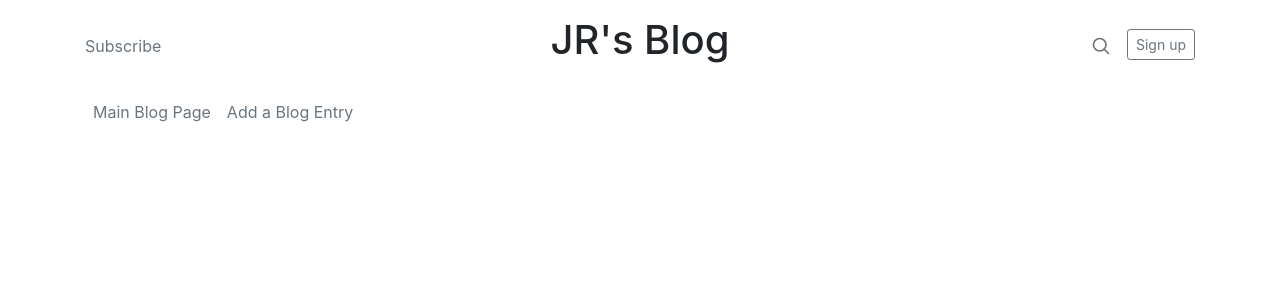
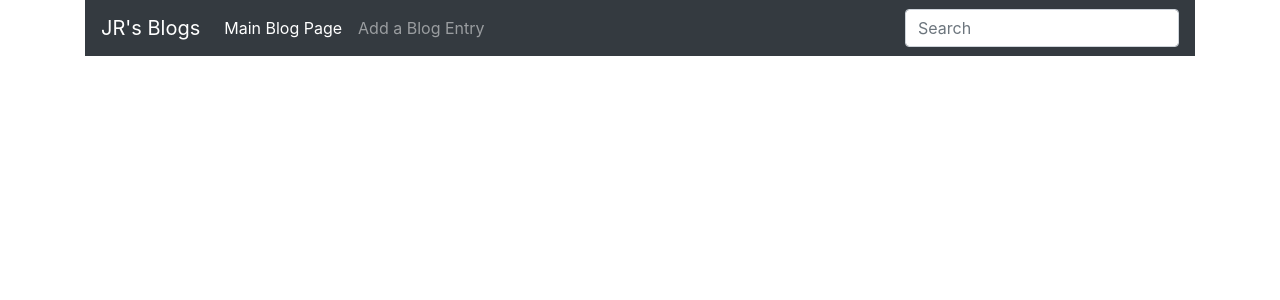
Before and after one commit to jrivero3122/blogz, a Flask app: page / in a window 1280 px wide. Shown: the top 300 px of the page. Run offline with Flask 2, Linux system fonts and the light colour scheme; data that the repository does not hold is empty; some libraries are stand-ins or nearby versions.

Commit message:
Blog ready with bootstrap

```diff
--- a/templates/blog.html
+++ b/templates/blog.html
@@ -5,21 +5,12 @@
     <div class="row">
         {% for blog in blogs %}
         <div class="col-md-8 blog-main">
-            <!-- <h3 class="pb-3 mb-4 font-italic border-bottom">
-                From the Firehose
-            </h3> -->
-
             <div class="blog-post">
                 <a href="./blog?id={{blog.id}}"><h2 class="blog-post-title">{{blog.title}}</h2></a>
                 <!-- <p class="blog-post-meta">December 23, 2013 by <a href="#">Jacob</a></p> -->
-                {{blog.body}}
+                {{blog.body[0:200]}}
             </div><!-- /.blog-post -->
             <br>
-            <nav class="blog-pagination">
-                <a class="btn btn-outline-primary" href="#">Older</a>
-                <a class="btn btn-outline-secondary disabled" href="#">Newer</a>
-            </nav>
-
             <br>
             </div><!-- /.blog-main -->
 
--- a/templates/wrapper.html
+++ b/templates/wrapper.html
@@ -8,29 +8,27 @@
     <title>{% block title %} {% endblock%}</title>
 </head>
 <body class="container">
-    <header class="blog-header py-3">
-    <div class="row flex-nowrap justify-content-between align-items-center">
-        <div class="col-4 pt-1">
-        <a class="text-muted" href="#">Subscribe</a>
+    <nav class="navbar navbar-expand-md navbar-dark bg-dark">
+        <a class="navbar-brand" href="/">JR's Blogs</a>
+        <button class="navbar-toggler" type="button" data-toggle="collapse" data-target="#navbarsExample04" aria-controls="navbarsExample04" aria-expanded="false" aria-label="Toggle navigation">
+        <span class="navbar-toggler-icon"></span>
+        </button>
+
+        <div class="collapse navbar-collapse" id="navbarsExample04">
+        <ul class="navbar-nav mr-auto">
+            <li class="nav-item active">
+            <a class="nav-link" href="/">Main Blog Page<span class="sr-only">(current)</span></a>
+            </li>
+            <li class="nav-item">
+            <a class="nav-link" href="/newpost">Add a Blog Entry</a>
+            </li>
+        </ul>
+        <form class="form-inline my-2 my-md-0">
+            <input class="form-control" type="text" placeholder="Search">
+        </form>
         </div>
-        <div class="col-4 text-center">
-        <h1>JR's Blog</h1>
-        </div>
-        <div class="col-4 d-flex justify-content-end align-items-center">
-        <a class="text-muted" href="#">
-            <svg xmlns="http://www.w3.org/2000/svg" width="20" height="20" viewBox="0 0 24 24" fill="none" stroke="currentColor" stroke-width="2" stroke-linecap="round" stroke-linejoin="round" class="mx-3"><circle cx="10.5" cy="10.5" r="7.5"></circle><line x1="21" y1="21" x2="15.8" y2="15.8"></line></svg>
-        </a>
-        <a class="btn btn-sm btn-outline-secondary" href="#">Sign up</a>
-        </div>
-    </div>
-    </header>
-
-    <div class="nav-scroller py-1 mb-2">
-    <nav class="nav d-flex">
-        <a class="p-2 text-muted" href="/">Main Blog Page</a>
-        <a class="p-2 text-muted" href="/newpost">Add a Blog Entry</a>
     </nav>
-</div>
+    <br>
 
 <main role="main" class="container">
 
```
Also changed, not shown: templates/article.html (+1 -6 lines).
